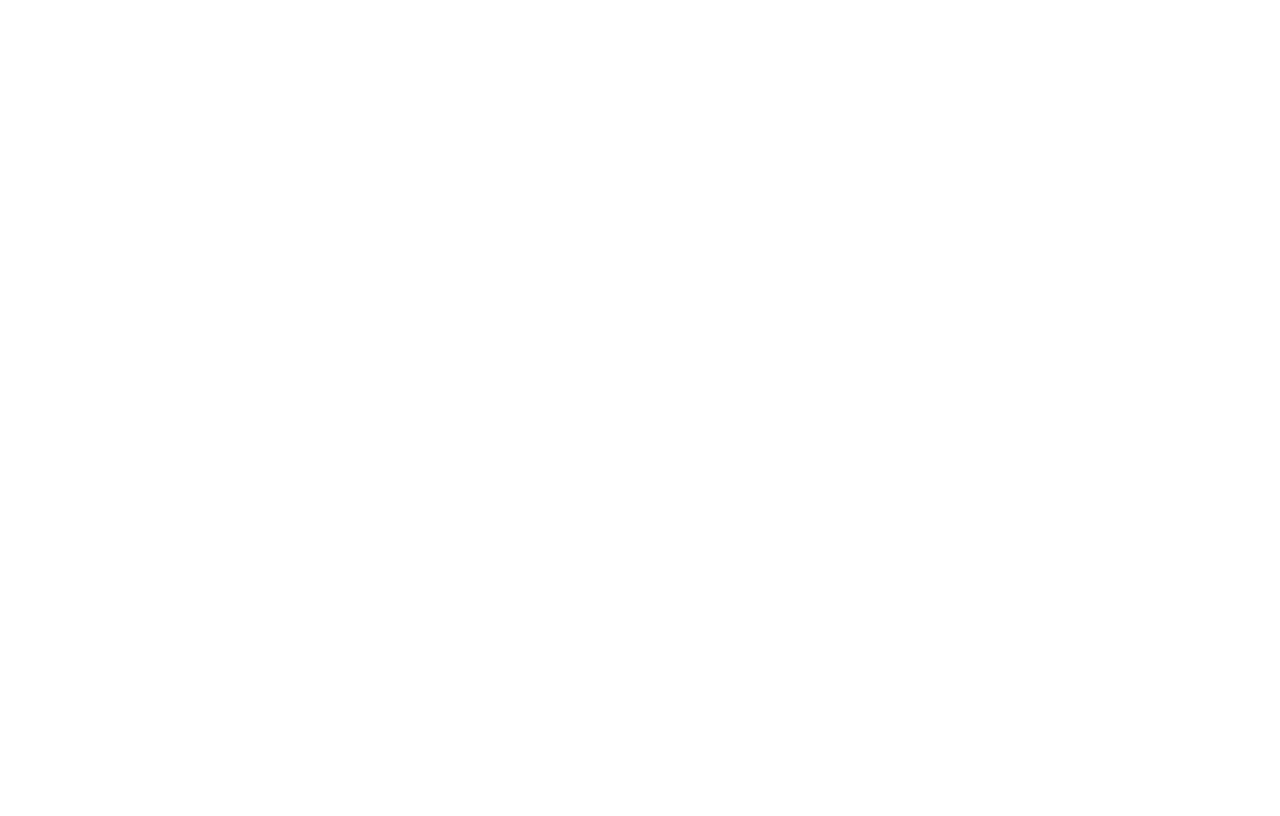
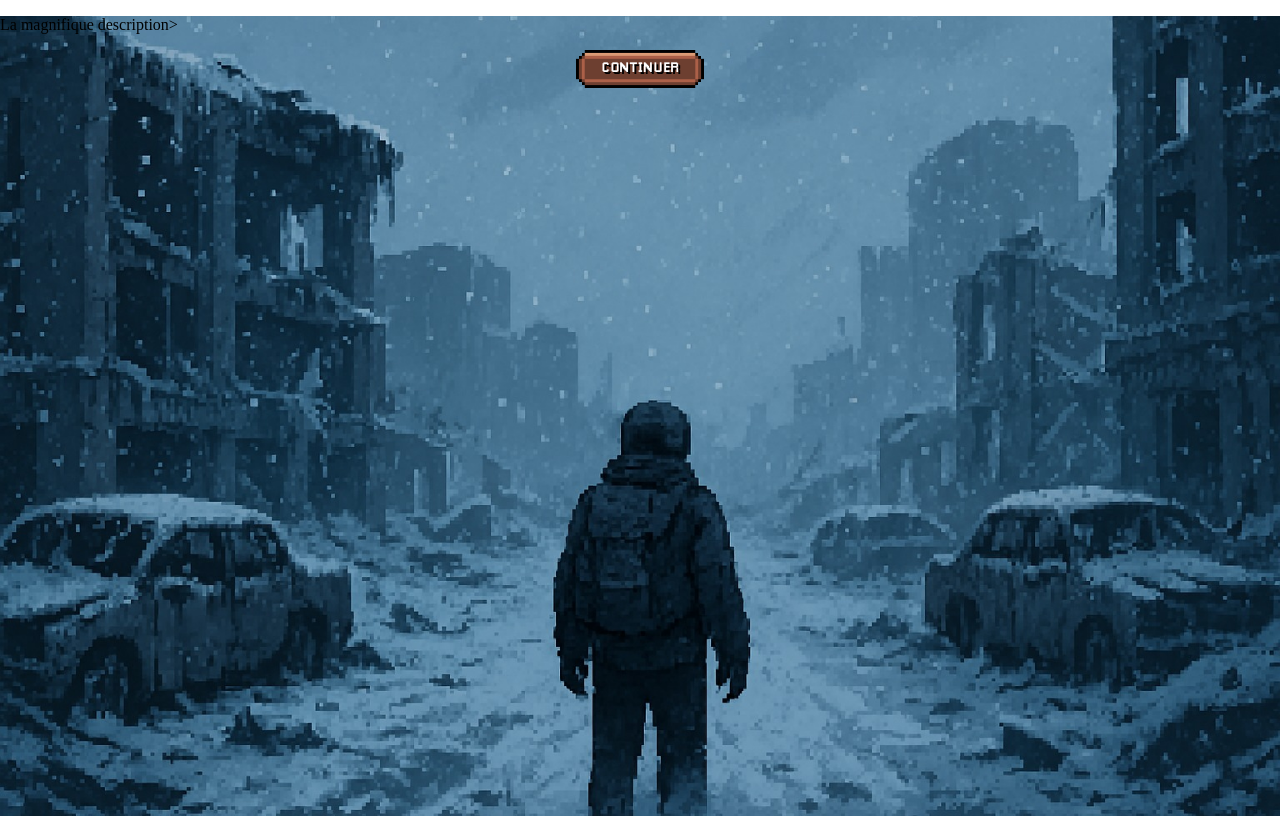
Before and after one commit to Tristan-Lwouis/Nuke-Winter-Front, an Angular app: page /scene-description in a window 1280 px wide. Before the commit this address led to /. Built offline with nearby package versions, Linux system fonts and the light colour scheme.

Commit message:
html scene description

```diff
--- a/src/app/app.routes.ts
+++ b/src/app/app.routes.ts
@@ -4,11 +4,13 @@ import { Menu } from './pages/menu/menu';
 import { GameConfig } from './pages/game-config/game-config';
 import { LogIn } from './pages/log-in/log-in';
 import { Register } from './pages/register/register';
+import { SceneDescription } from './pages/scene-description/scene-description';
 
 export const routes: Routes = [
     { path: '', component: StartGame },
     { path: 'menu', component: Menu },
     { path: 'game-config', component: GameConfig },
     { path: 'log-in', component: LogIn },
-    { path: 'register', component: Register }
+    { path: 'register', component: Register },
+    { path: 'scene-description', component: SceneDescription }
 ];
--- /dev/null
+++ b/src/app/pages/scene-description/scene-description.html
@@ -0,0 +1,16 @@
+<main class="scene" class="scene-description">
+
+    <div class="layer far_distance" aria-hidden="true"></div>
+    <div class="layer med_distance" aria-hidden="true"></div>
+    <div class="layer near_distance" aria-hidden="true"></div>
+
+            <div>
+                <p class="description">La magnifique description>
+            </div>
+
+        <div class="button">
+            <app-nuke-button label="CONTINUER" width="10vw" route="" [fontSize]="1.1"></app-nuke-button>
+        </div>
+
+
+</main>
--- /dev/null
+++ b/src/app/pages/scene-description/scene-description.scss
@@ -0,0 +1,7 @@
+.scene-description {
+  min-height: 100vh;
+  background-image: url('/assets/images-scene/sur-sa-trace.jpeg');
+  background-size: cover;
+  background-position: center;
+  background-repeat: no-repeat;
+}
```
Also changed, not shown: src/app/pages/scene-description/scene-description.ts (added, +15 -0 lines), 1 other file (tests, documents, lock files or other folders).
